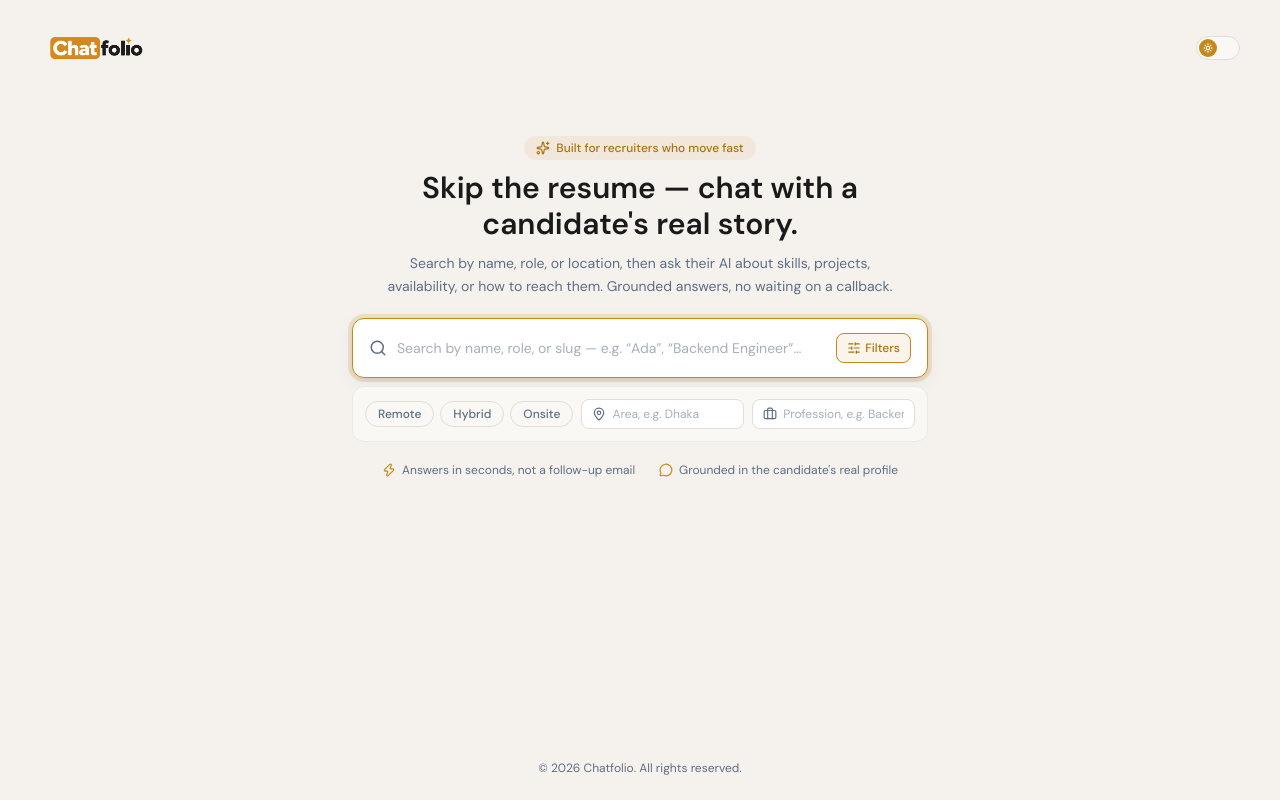
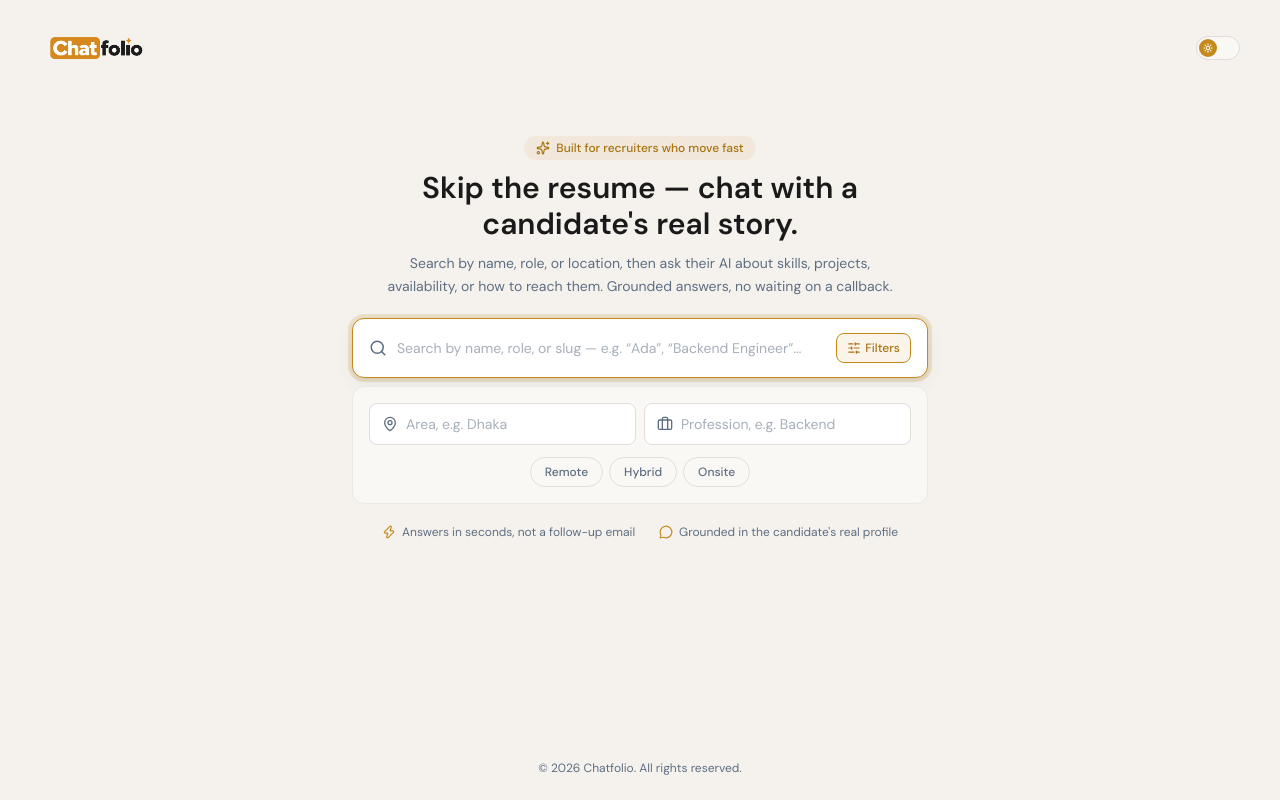
Before and after one commit to mzshovon/chatfolio-frontend, a Next.js app: page / in a window 1280 px wide. Both pictures are taken after a click on the button "Filters". Built offline with nearby package versions, Linux system fonts and the light colour scheme.

Commit message:
Filter imrpovise for recruiters

```diff
--- a/src/components/home/ChatfolioSearch.tsx
+++ b/src/components/home/ChatfolioSearch.tsx
@@ -212,8 +212,39 @@ export function ChatfolioSearch() {
       </div>
 
       {filtersOpen && (
-        <div className="mt-2 flex flex-wrap items-center gap-2 rounded-xl border border-border-subtle bg-surface-2 p-3">
-          <div className="flex flex-wrap gap-1.5">
+        <div className="mt-2 flex flex-col gap-3 rounded-xl border border-border-subtle bg-surface-2 p-3 sm:p-4">
+          <div className="grid grid-cols-1 gap-2 sm:grid-cols-2">
+            <div className="flex min-w-0 items-center gap-2 rounded-lg border border-border bg-surface px-3 py-2.5">
+              <MapPin className="h-4 w-4 shrink-0 text-text-secondary" />
+              <input
+                value={location}
+                onChange={(e) => {
+                  setLocation(e.target.value);
+                  setOpen(true);
+                }}
+                placeholder="Area, e.g. Dhaka"
+                aria-label="Filter by location"
+                className="min-w-0 flex-1 bg-transparent text-sm text-text-primary outline-none placeholder:text-text-secondary"
+              />
+            </div>
+
+            <div className="flex min-w-0 items-center gap-2 rounded-lg border border-border bg-surface px-3 py-2.5">
+              <Briefcase className="h-4 w-4 shrink-0 text-text-secondary" />
+              <input
+                value={field}
+                onChange={(e) => {
+                  setField(e.target.value);
+                  setOpen(true);
+                }}
+                placeholder="Profession, e.g. Backend"
+                aria-label="Filter by profession"
+                className="min-w-0 flex-1 bg-transparent text-sm text-text-primary outline-none placeholder:text-text-secondary"
+              />
+            </div>
+          </div>
+
+          <div className="flex flex-col items-center gap-2">
+            <div className="flex flex-wrap justify-center gap-1.5">
               {JOB_TYPES.map((jt) => (
                 <button
                   key={jt.value}
@@ -223,41 +254,13 @@ export function ChatfolioSearch() {
                     setOpen(true);
                   }}
                   className={cn(
-                  "rounded-full border border-border px-3 py-1 text-xs font-medium text-text-secondary transition-colors hover:text-text-primary",
+                    "rounded-full border border-border px-3.5 py-1.5 text-xs font-medium text-text-secondary transition-colors hover:text-text-primary",
                     jobType === jt.value && "border-accent bg-accent text-white hover:text-white"
                   )}
                 >
                   {jt.label}
                 </button>
               ))}
-          </div>
-
-          <div className="flex min-w-0 flex-1 items-center gap-1.5 rounded-lg border border-border bg-surface px-2.5 py-1.5">
-            <MapPin className="h-3.5 w-3.5 shrink-0 text-text-secondary" />
-            <input
-              value={location}
-              onChange={(e) => {
-                setLocation(e.target.value);
-                setOpen(true);
-              }}
-              placeholder="Area, e.g. Dhaka"
-              aria-label="Filter by location"
-              className="min-w-0 flex-1 bg-transparent text-xs text-text-primary outline-none placeholder:text-text-secondary"
-            />
-          </div>
-
-          <div className="flex min-w-0 flex-1 items-center gap-1.5 rounded-lg border border-border bg-surface px-2.5 py-1.5">
-            <Briefcase className="h-3.5 w-3.5 shrink-0 text-text-secondary" />
-            <input
-              value={field}
-              onChange={(e) => {
-                setField(e.target.value);
-                setOpen(true);
-              }}
-              placeholder="Profession, e.g. Backend"
-              aria-label="Filter by profession"
-              className="min-w-0 flex-1 bg-transparent text-xs text-text-primary outline-none placeholder:text-text-secondary"
-            />
             </div>
 
             {hasFilters && (
@@ -270,9 +273,10 @@ export function ChatfolioSearch() {
                 }}
                 className="text-xs font-medium text-text-secondary underline-offset-2 hover:text-text-primary hover:underline"
               >
-              Clear
+                Clear filters
               </button>
             )}
+          </div>
         </div>
       )}
 
```
Lines whose indentation alone changed are shown as unchanged.
